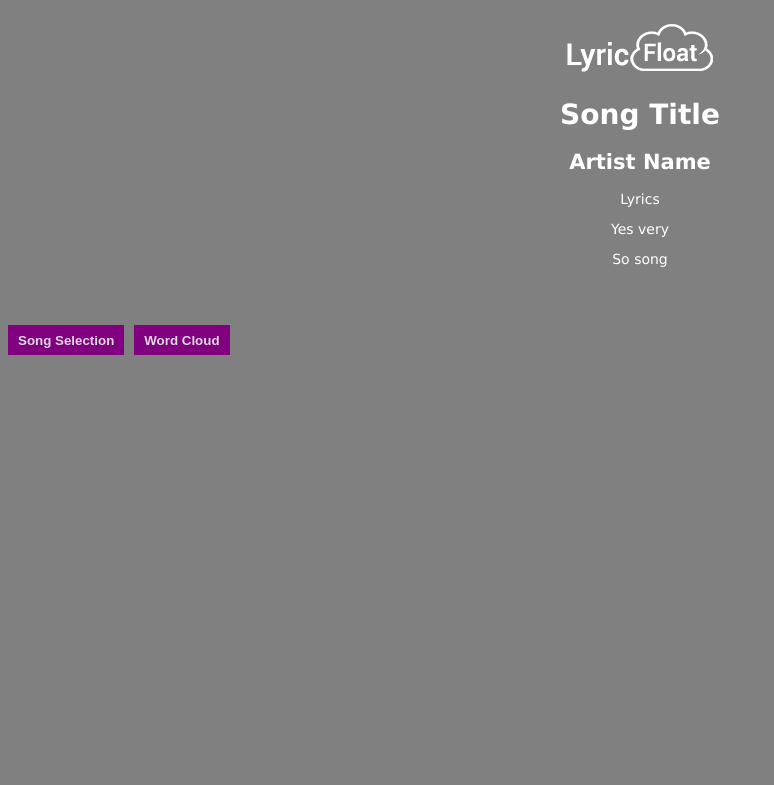
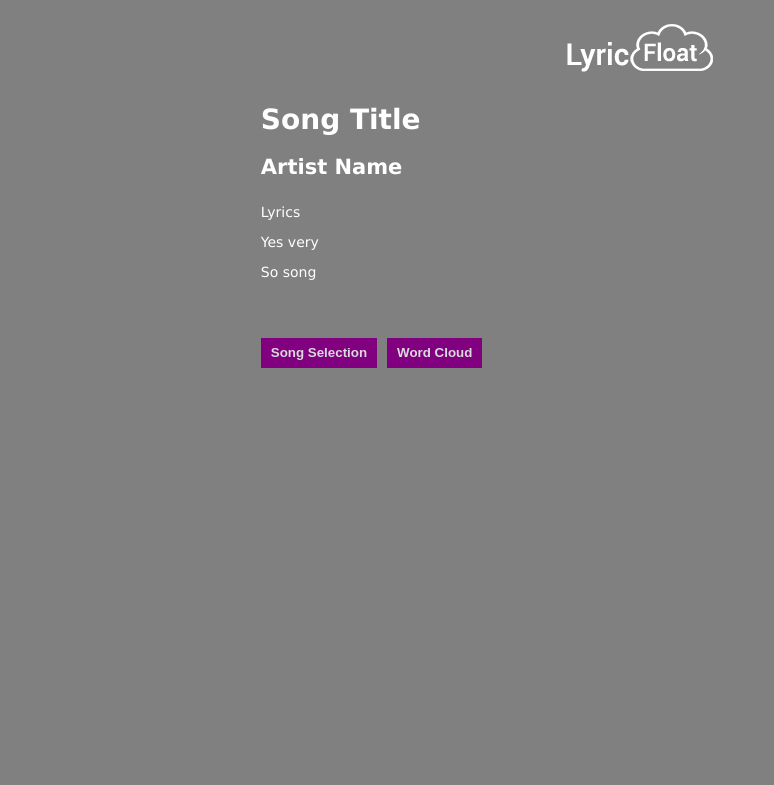
Before and after one commit to WillLin/LyricFloat, a PHP site: page /songlyrics.php in a window 1280 px wide. Shown: the top 785 px of the page, without its empty margins (0-774 px from the left). Run offline with PHP 8.4, Linux system fonts and the light colour scheme.

Commit message:
Fix align styles

```diff
--- a/css/styles.css
+++ b/css/styles.css
@@ -3,13 +3,14 @@ body {
 	font-family: Verdana, Geneva, Arial, sans-serif; /*'Droid Sans', */
 	font-size: 14px;
 	color: white;
-	text-align: center;
+	/*text-align: center;*/
 	padding-top: 10px;
 }
 
 #logo {
 	margin: auto;
-	margin-bottom: 20px;
+	margin-bottom: 25px;
+	text-align: center;
 	/*width: 75%; */
 }
 
@@ -17,11 +18,18 @@ body {
 	margin: auto;
 	margin-top: 150px;
 	margin-bottom: 20px;
+	text-align: center;
 	/*width: 75%; */
 }
 
 #content {
-	/*width: 75%; */
+	margin: auto;
+	width: 60%;
+}
+
+#lyriccontent {
+	/*margin: auto;
+	width: 60%;*/
 }
 
 #wordcloud {
@@ -35,13 +43,17 @@ body {
 	width: 400px;
 }
 
-#inputarea input[name="song"] {
+#inputarea input[name="artist"] {
 	margin-bottom: 10px;
 	padding: 5px;
 	height: 40px;
 	width: 100%;
 	border-color: purple;
 	border-style: solid;
+}
+
+#songlyrics {
+	margin-top: 25px;
 }
 
 
@@ -126,3 +138,7 @@ body {
 .floatright {
 	float: right;
 }
+
+.spacer {
+	height: 25px;
+}
--- a/songlyrics.php
+++ b/songlyrics.php
@@ -10,15 +10,21 @@
 			<a href="./"><img src="images/lyricfloat_sm.png" alt="LyricFloat" /></a>
 		</div>
 
+		<div id="content">
+			<div id="lyriccontent">
 				<!-- album cover goes here -->
-		<h1>Song Title</h1>
-		<h2>Artist Name</h2>
+				<h1 id="songtitle">Song Title</h1>
+				<h2 id="songartist">Artist Name</h2>
+
+				<div id="songlyrics">
 					<p>Lyrics</p>
 					<p>Yes very</p>
 					<p>So song</p>
+				</div>
+			</div>
 
 
-		<div style="height:25px;">
+			<div class="spacer">
 				&nbsp;
 			</div>
 
@@ -30,9 +36,10 @@
 				</form>
 
 				<form action="submit.php" method="get">
-				<input type="hidden" name="song" value="testttt" />
+					<input type="hidden" name="artist" value="testttt" />
 					<input class="purplebutton floatleft" type="submit" value="Word Cloud">
 				</form>
+			</div>
 		</div>
 
 		</body>
```
Also changed, not shown: page2.php (+5 -3 lines). Lines whose indentation alone changed are shown as unchanged.
